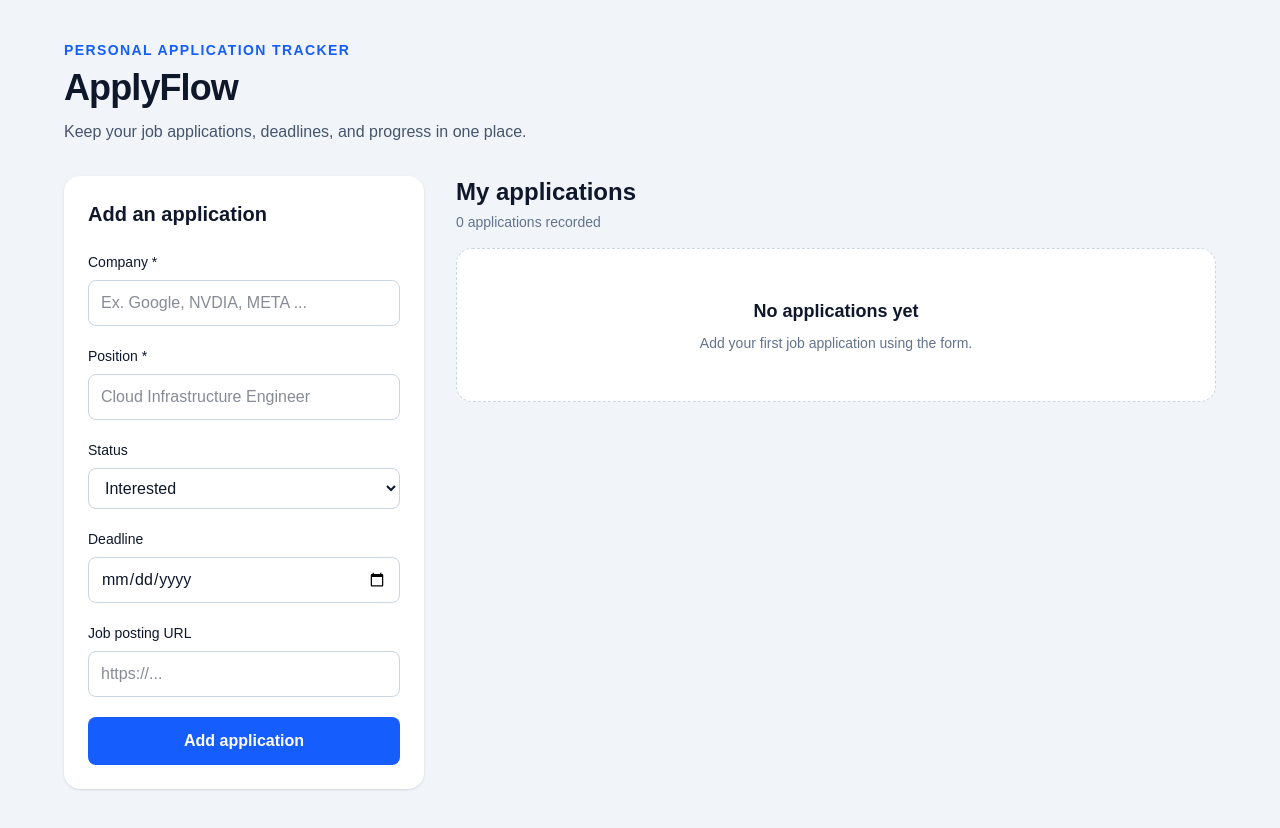
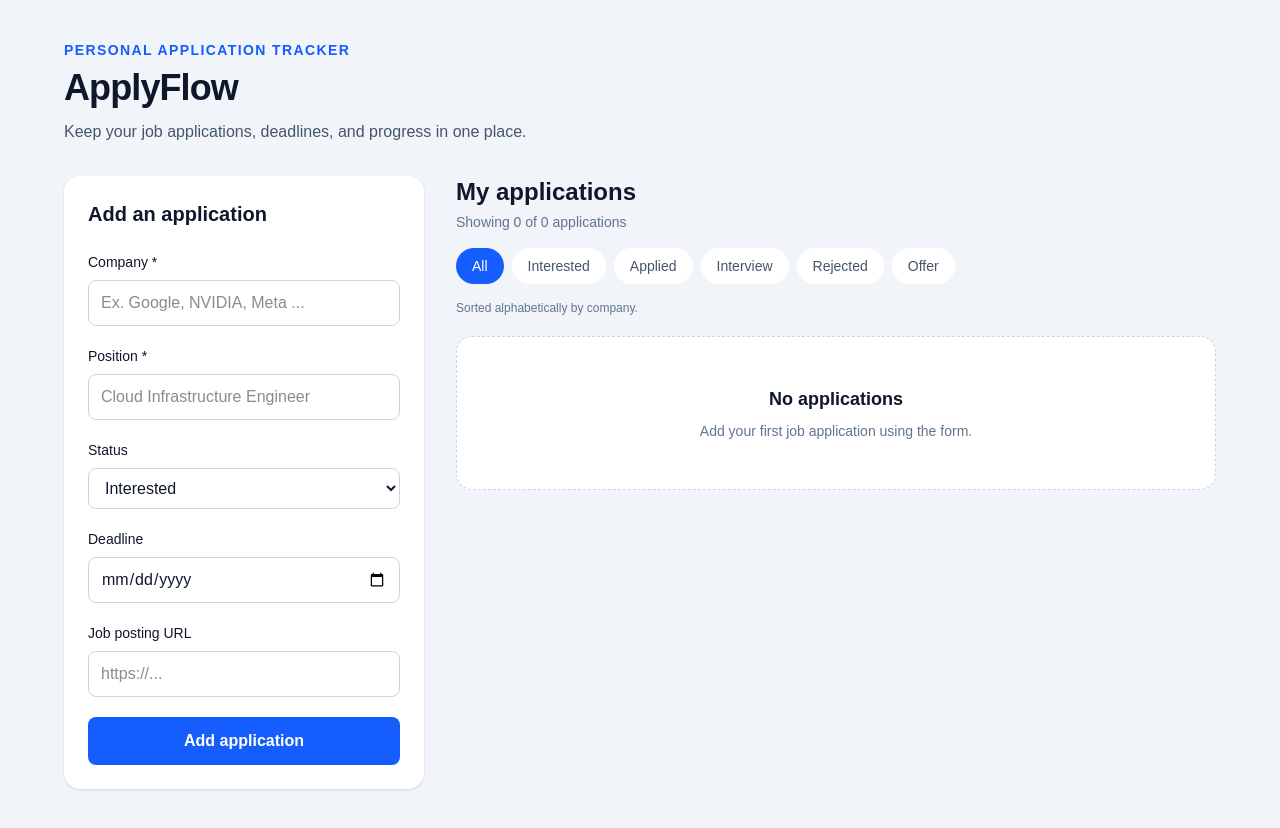
Before and after one commit to happysungb/ApplyFlow, a Next.js app: page / in a window 1280 px wide. Built offline with nearby package versions, Linux system fonts and the light colour scheme.

Commit message:
feat: add status filters and application sorting

```diff
--- a/app/page.tsx
+++ b/app/page.tsx
@@ -8,6 +8,8 @@ type ApplicationStatus =
   | "Interview"
   | "Rejected"
   | "Offer";
+
+type StatusFilter = "All" | ApplicationStatus;
 
 type JobApplication = {
   id: string;
@@ -29,6 +31,7 @@ const STATUS_OPTIONS: ApplicationStatus[] = [
 export default function Home() {
   const [applications, setApplications] = useState<JobApplication[]>([]);
   const [isStorageLoaded, setIsStorageLoaded] = useState(false);
+  const [statusFilter, setStatusFilter] = useState<StatusFilter>("All");
 
   const [company, setCompany] = useState("");
   const [position, setPosition] = useState("");
@@ -38,21 +41,26 @@ export default function Home() {
 
   // 페이지가 처음 열릴 때 브라우저에 저장된 지원 기록을 불러옵니다.
   useEffect(() => {
+    let savedApplications: JobApplication[] = [];
+
     try {
-      const savedApplications = localStorage.getItem("applyflow-applications");
+      const storedValue = localStorage.getItem("applyflow-applications");
 
-      if (savedApplications) {
-        const parsedApplications = JSON.parse(
-          savedApplications,
-        ) as JobApplication[];
-
-        setApplications(parsedApplications);
+      if (storedValue) {
+        savedApplications = JSON.parse(storedValue) as JobApplication[];
       }
     } catch (error) {
       console.error("Failed to load applications:", error);
-    } finally {
+    }
+
+    const timerId = window.setTimeout(() => {
+      setApplications(savedApplications);
       setIsStorageLoaded(true);
-    }
+    }, 0);
+
+    return () => {
+      window.clearTimeout(timerId);
+    };
   }, []);
 
   // applications가 변경될 때마다 브라우저에 다시 저장합니다.
@@ -107,7 +115,9 @@ export default function Home() {
   }
 
   function handleDelete(id: string) {
-    const shouldDelete = window.confirm("Do you want to delete?");
+    const shouldDelete = window.confirm(
+      "Are you sure you want to delete this application?",
+    );
 
     if (!shouldDelete) {
       return;
@@ -117,6 +127,51 @@ export default function Home() {
       currentApplications.filter((application) => application.id !== id),
     );
   }
+
+  const visibleApplications = [...applications]
+    .filter((application) => {
+      if (statusFilter === "All") {
+        return true;
+      }
+
+      return application.status === statusFilter;
+    })
+    .sort((firstApplication, secondApplication) => {
+      // Interested 탭에서는 마감일이 가까운 공고부터 정렬
+      if (statusFilter === "Interested") {
+        const firstDeadline = firstApplication.deadline;
+        const secondDeadline = secondApplication.deadline;
+
+        // 둘 다 마감일이 없으면 회사 이름순
+        if (!firstDeadline && !secondDeadline) {
+          return firstApplication.company.localeCompare(
+            secondApplication.company,
+          );
+        }
+
+        // 첫 번째 공고에 마감일이 없으면 아래로
+        if (!firstDeadline) {
+          return 1;
+        }
+
+        // 두 번째 공고에 마감일이 없으면 아래로
+        if (!secondDeadline) {
+          return -1;
+        }
+
+        // 마감일이 같으면 회사 이름순
+        if (firstDeadline === secondDeadline) {
+          return firstApplication.company.localeCompare(
+            secondApplication.company,
+          );
+        }
+
+        return firstDeadline.localeCompare(secondDeadline);
+      }
+
+      // 나머지 탭에서는 회사 이름 A–Z 순
+      return firstApplication.company.localeCompare(secondApplication.company);
+    });
 
   return (
     <main className="min-h-screen bg-slate-100 px-4 py-10 text-slate-900">
@@ -150,7 +205,7 @@ export default function Home() {
                   type="text"
                   value={company}
                   onChange={(event) => setCompany(event.target.value)}
-                  placeholder="Ex. Google, NVDIA, META ..."
+                  placeholder="Ex. Google, NVIDIA, Meta ..."
                   className="w-full rounded-lg border border-slate-300 px-3 py-2.5 outline-none transition focus:border-blue-500 focus:ring-2 focus:ring-blue-100"
                 />
               </label>
@@ -222,28 +277,58 @@ export default function Home() {
           </form>
 
           <div>
-            <div className="mb-4 flex items-end justify-between">
+            <div className="mb-5 space-y-4">
               <div>
                 <h2 className="text-2xl font-bold">My applications</h2>
 
                 <p className="mt-1 text-sm text-slate-500">
-                  {applications.length} application
-                  {applications.length === 1 ? "" : "s"} recorded
+                  Showing {visibleApplications.length} of {applications.length}{" "}
+                  applications
                 </p>
               </div>
+
+              <div className="flex flex-wrap gap-2">
+                {(["All", ...STATUS_OPTIONS] as StatusFilter[]).map(
+                  (filterOption) => (
+                    <button
+                      key={filterOption}
+                      type="button"
+                      onClick={() => setStatusFilter(filterOption)}
+                      className={`rounded-full px-4 py-2 text-sm font-medium transition ${
+                        statusFilter === filterOption
+                          ? "bg-blue-600 text-white"
+                          : "bg-white text-slate-600 hover:bg-slate-200"
+                      }`}
+                    >
+                      {filterOption}
+                    </button>
+                  ),
+                )}
+              </div>
+
+              <p className="text-xs text-slate-500">
+                {statusFilter === "Interested"
+                  ? "Sorted by the nearest deadline."
+                  : "Sorted alphabetically by company."}
+              </p>
             </div>
 
-            {applications.length === 0 ? (
+            {visibleApplications.length === 0 ? (
               <div className="rounded-2xl border border-dashed border-slate-300 bg-white p-12 text-center">
-                <p className="text-lg font-semibold">No applications yet</p>
+                <p className="text-lg font-semibold">
+                  No {statusFilter === "All" ? "" : statusFilter.toLowerCase()}{" "}
+                  applications
+                </p>
 
                 <p className="mt-2 text-sm text-slate-500">
-                  Add your first job application using the form.
+                  {statusFilter === "All"
+                    ? "Add your first job application using the form."
+                    : `There are no applications with the ${statusFilter} status.`}
                 </p>
               </div>
             ) : (
               <div className="space-y-4">
-                {applications.map((application) => (
+                {visibleApplications.map((application) => (
                   <article
                     key={application.id}
                     className="rounded-2xl bg-white p-5 shadow-sm"
```
